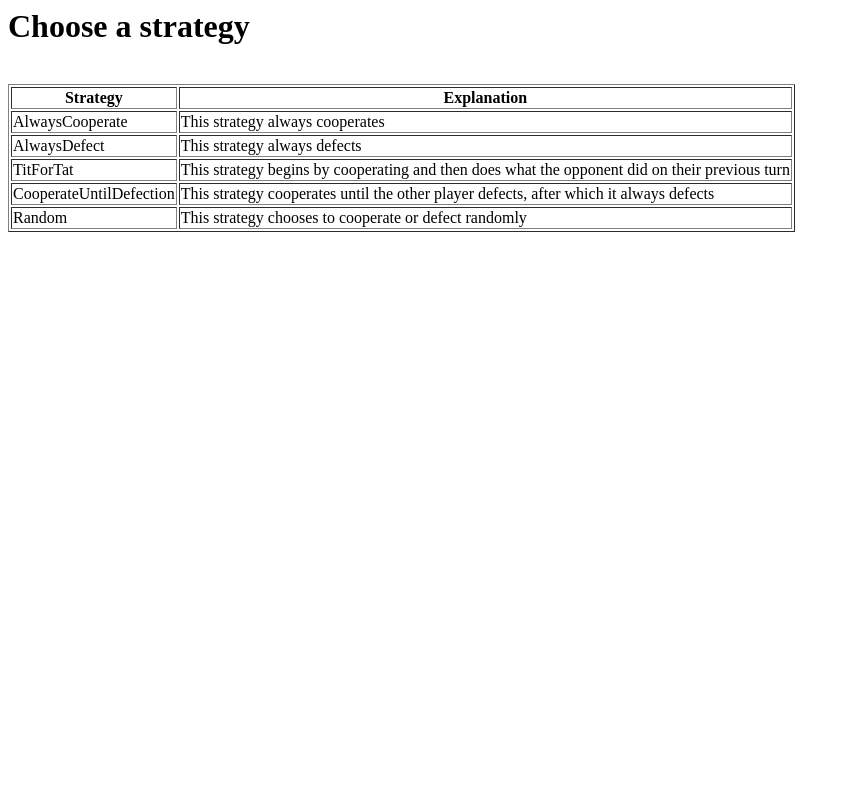
After one commit to RobLewisQA/PrisonersDilemma, a Flask app: page /tutorial3 in a window 1280 px wide. The commit adds this page. Shown: the whole page, without its empty margins (0-850 px from the left). Run offline with Flask 2, Linux system fonts and the light colour scheme.

Commit message:
added new pages to tutorial

```diff
--- a/app/frontend/application/routes.py
+++ b/app/frontend/application/routes.py
@@ -14,6 +14,10 @@ def tutorial_1():
 @app.route('/tutorial2', methods=['GET','POST'])
 def tutorial_2():
     return render_template("tutorial_2.html")
+
+@app.route('/tutorial3', methods=['GET','POST'])
+def tutorial_3():
+    return render_template("tutorial_3.html")
 # def singlegame_fe():
 #     return 'singlegame_fe'
 
--- /dev/null
+++ b/app/frontend/application/templates/tutorial_3.html
@@ -0,0 +1,28 @@
+<html>
+    <h1>Choose a strategy</h1>
+    <br>
+    <style>
+        div.a {
+          text-align: center;
+        }
+    </style>
+    <body>
+        <div class="a">
+            <table border="1">
+                <tr><th>Strategy</th><th>Explanation</th></tr>
+                <tr><td>AlwaysCooperate</td><td>This strategy always cooperates</td></tr>
+                <tr><td>AlwaysDefect</td><td>This strategy always defects</td></tr>
+                <tr><td>TitForTat</td><td>This strategy begins by cooperating and then does what the opponent did on their previous turn</td></tr>
+                <tr><td>CooperateUntilDefection</td><td>This strategy cooperates until the other player defects, after which it always defects</td></tr>
+                <tr><td>Random</td><td>This strategy chooses to cooperate or defect randomly</td></tr>
+                </table>
+
+                <!-- <form action="/orders/add/order" method = "post">
+                    <label for="name2">Purchase Date:</label>
+                    <br>
+                    <input type="text" id="date" name="date" value = {{ value }}><br><br>
+                    <input type="submit" value="Submit">
+                </form> -->
+        </div>
+    </body>
+</html>
```
Also changed, not shown: app/frontend/application/templates/tutorial_2.html (+9 -3 lines).
